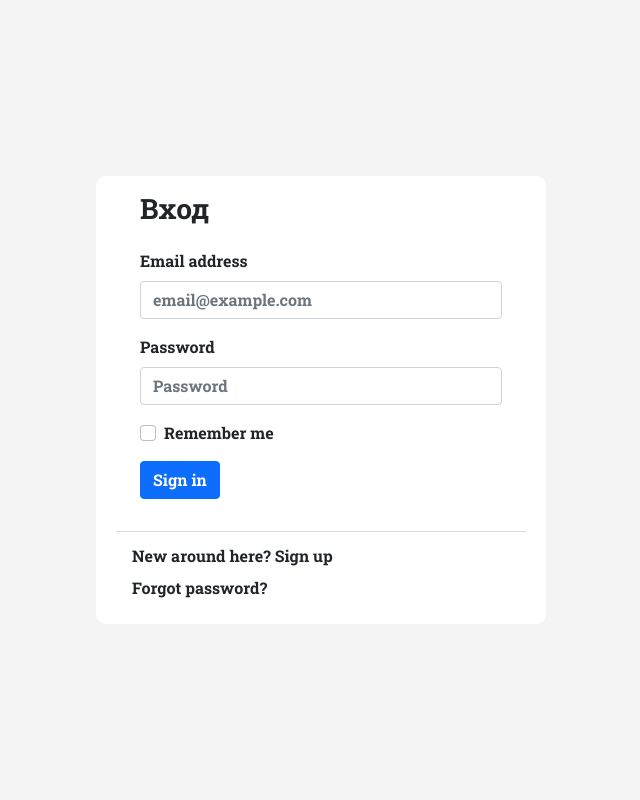
After one commit to Anoha18/blog_python, a Django app: template main/templates/main/pages/login.html in a window 1280 px wide. The commit adds this page. Shown: the whole page, without its empty margins (319-959 px from the left). Run offline with Django 3.2, Linux system fonts and the light colour scheme; the template is opened without the code that fills it, so the values that code supplies are empty; some libraries are stand-ins or nearby versions.

Commit message:
template login page

```diff
--- a/main/static/main/css/main.css
+++ b/main/static/main/css/main.css
@@ -1,3 +1,24 @@
+@font-face {
+  font-family: 'RobotoSlab';
+  src: url('../fonts/RobotoSlab-Bold.ttf') format('truetype'),
+       url('../fonts/RobotoSlab-Medium.ttf') format('truetype'),
+       url('../fonts/RobotoSlab-Regular.ttf') format('truetype'),
+       url('../fonts/RobotoSlab-Light.ttf') format('truetype')
+}
+
+body {
+  font-family: 'RobotoSlab' !important;
+}
+
+li {
+  text-decoration: none !important;
+  list-style-type: none;
+}
+
+a {
+  text-decoration: none !important;
+}
+
 .header {
   background-color: #0C4B33;
   padding: 10px 0;
@@ -15,6 +36,113 @@
   margin-right: 10px;
 }
 
+.header-menu__elem > a {
+  text-decoration: none;
+  color: #ffffff;
+}
+
+/* .header-menu__elem > a .active {
+
+} */
+
+.header-menu__elem > a:hover, a.active {
+  text-decoration: none;
+  color: #41d641;
+}
+
+.header__container {
+  padding-right: 0 !important;
+}
+
 .header-menu {
   margin: 0;
 }
+
+.card-img__container {
+  height: 200px;
+}
+
+.card-img-top {
+  height: 100%;
+  object-fit: cover;
+}
+
+.recommend {
+  background-color: lightgray;
+  border-radius: 4px;
+  padding: 10px 20px;
+}
+
+.recommend__header {
+  border-bottom: 1px solid #212529;
+}
+
+.recommend__header-title {
+  font-weight: 500;
+  text-transform: uppercase;
+  font-size: 15px;
+  line-height: 50px;
+  color: #212529;
+  font-family: 'RobotoSlab';
+  word-wrap: break-word;
+}
+
+.recommend__content {
+  margin-top: 15px;
+}
+
+.content-list {
+  padding-left: 0;
+}
+
+.list__item-meta {
+  display: flex;
+}
+
+.meta__item {
+  margin-right: 10px;
+}
+
+.list__item-title {
+  color: #212529;
+  line-clamp: 3;
+  overflow: hidden;
+  text-overflow: ellipsis;
+  display: -webkit-box;
+  -webkit-line-clamp: 3;
+  -webkit-box-orient: vertical;
+  font-size: 14px;
+}
+
+.list__item-title:hover {
+  color: #41d641;
+}
+
+.list__item-meta {
+  margin-top: 9px;
+  margin-bottom: 2px;
+}
+
+.content-list__item {
+  border-bottom: 1px solid #b3b7c4;
+  padding-top: 8px;
+  padding-bottom: 16px;
+}
+
+.content-list__item:last-child {
+  border-bottom: none;
+  padding-bottom: 0px;
+}
+
+.login__container {
+  background-color: #f4f4f4;
+}
+
+.form__card {
+  max-width: 450px;
+  min-width: 100px;
+  width: 450px;
+  background-color: white;
+  padding: 0 20px 20px 20px;
+  border-radius: 10px;
+}
--- /dev/null
+++ b/main/templates/main/components/login_form.html
@@ -0,0 +1,24 @@
+<form class="login__form px-4 py-3">
+  <div class="form__header mb-4">
+    <h3>
+      Вход
+    </h3>
+  </div>
+  <div class="mb-3">
+    <label for="exampleDropdownFormEmail1" class="form-label">Email address</label>
+    <input type="email" class="form-control" id="exampleDropdownFormEmail1" placeholder="email@example.com">
+  </div>
+  <div class="mb-3">
+    <label for="exampleDropdownFormPassword1" class="form-label">Password</label>
+    <input type="password" class="form-control" id="exampleDropdownFormPassword1" placeholder="Password">
+  </div>
+  <div class="mb-3">
+    <div class="form-check">
+      <input type="checkbox" class="form-check-input" id="dropdownCheck">
+      <label class="form-check-label" for="dropdownCheck">
+        Remember me
+      </label>
+    </div>
+  </div>
+  <button type="submit" class="btn btn-primary">Sign in</button>
+</form>
--- /dev/null
+++ b/main/templates/main/pages/login.html
@@ -0,0 +1,14 @@
+{% extends 'main/layouts/layout.html' %}
+
+{% block title %}Авторизация{% endblock %}
+
+{% block content %}
+  <div class="h-100 login__container d-flex justify-content-center align-items-center">
+    <div class="form__card">
+      {% include 'main/components/login_form.html' %}
+      <div class="dropdown-divider"></div>
+      <a class="dropdown-item" href="#">New around here? Sign up</a>
+      <a class="dropdown-item" href="#">Forgot password?</a>
+    </div>
+  </div>
+{% endblock %}
--- a/main/urls.py
+++ b/main/urls.py
@@ -2,5 +2,6 @@ from django.urls import path
 from . import views
 
 urlpatterns = [
-  path('', views.index)
+  path('', views.index),
+  path('login/', views.login)
 ]
--- a/main/views.py
+++ b/main/views.py
@@ -2,3 +2,6 @@ from django.shortcuts import render
 
 def index(request):
   return render(request, 'main/pages/index.html')
+
+def login(request):
+  return render(request, 'main/pages/login.html')
```
Also changed, not shown: main/templates/main/components/header.html (+11 -4 lines), main/templates/main/components/post_card.html (added, +14 -0 lines), main/templates/main/components/recommend.html (added, +50 -0 lines), main/templates/main/pages/index.html (+7 -2 lines), main/static/main/fonts/RobotoSlab-Black.ttf (added), main/static/main/fonts/RobotoSlab-Bold.ttf (added), main/static/main/fonts/RobotoSlab-ExtraBold.ttf (added), main/static/main/fonts/RobotoSlab-ExtraLight.ttf (added), main/static/main/fonts/RobotoSlab-Light.ttf (added), main/static/main/fonts/RobotoSlab-Medium.ttf (added), main/static/main/fonts/RobotoSlab-Regular.ttf (added), main/static/main/fonts/RobotoSlab-SemiBold.ttf (added), main/static/main/fonts/RobotoSlab-Thin.ttf (added).
